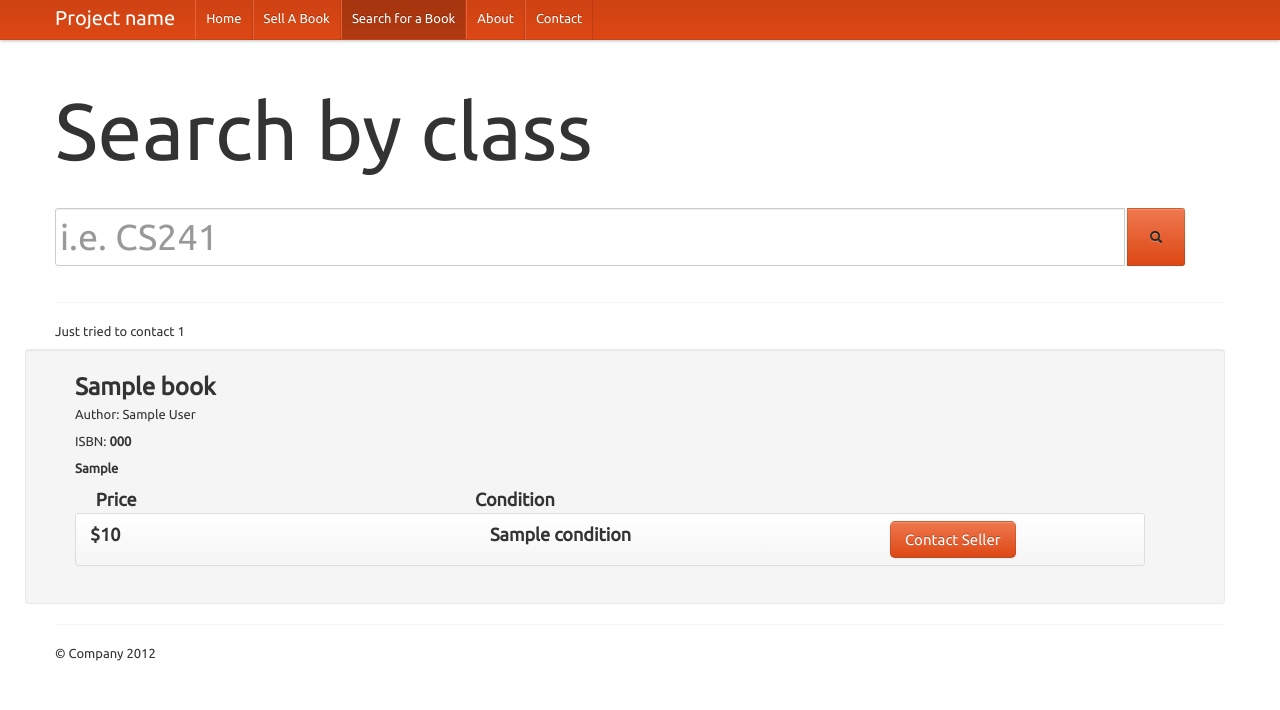
After one commit to Satshabad/theBooklistr-website, a Django app: template templates/search.html in a window 1280 px wide. The commit adds this page. Shown: the top 710 px of the page. Run offline with Django 3.2, Linux system fonts and the light colour scheme; the template is opened without the code that fills it: most values are stand-ins (such as "Sample title", 1, 10 or a date in 2020); some libraries are stand-ins or nearby versions.

Commit message:
refactored, added contactseller page

```diff
--- a/hellodjango/urls.py
+++ b/hellodjango/urls.py
@@ -18,10 +18,11 @@ urlpatterns = patterns('',
 
     url(r'^$', 'app.views.index'),
     url(r'^sell$', 'app.views.sell', name='sell'),
-    url(r'^search$', 'app.views.buy', name='buy'),
+    url(r'^search$', 'app.views.search', name='search'),
     url(r'^about$', 'app.views.about', name='about'),
     url(r'^contact$', 'app.views.contact', name='contact'),
-    url(r'^thanks$', 'app.views.thanks', name='thanks')
+    url(r'^thanks$', 'app.views.thanks', name='thanks'),
+    url(r'^contactseller$', 'app.views.contactseller', name='contactseller')
 )
 urlpatterns += patterns('',
 (r'^static/(?P<path>.*)$', 'django.views.static.serve', {'document_root': hellodjango.settings.STATIC_ROOT}),
--- a/templates/search-selection.html
+++ b/templates/search-selection.html
@@ -115,7 +115,7 @@
     {% for section in sections %}
         <div class = "row well">
             <div class = "span11">
-                <h2><a href="/search?s={{ section.section_id }}&q={{ courseid }}">{{ section.name }} - {{ section.instructor }}</a></h2>
+                <h2><a href="/search?s={{ section.section_id }}&q={{ coursename }}">{{ section.name }} - {{ section.instructor }}</a></h2>
 
             </div>
         </div>
--- /dev/null
+++ b/templates/search.html
@@ -0,0 +1,197 @@
+{% load bootstrap %}
+<!DOCTYPE html>
+<html xmlns="http://www.w3.org/1999/xhtml" xml:lang="en" lang="en">
+	<head>
+		<title>Search</title>
+		<meta http-equiv="content-type" content="text/html;charset=utf-8" />
+		<meta name="viewport" content="width=device-width, initial-scale=1.0">
+		<!-- Le styles -->
+		<link href="../static/css/bootstrap.css" rel="stylesheet">
+		<style type="text/css">
+			body {
+				padding-top: 60px;
+				padding-bottom: 40px;
+			}
+			#search #search-area #search-box button {
+				height: 58px;
+				width: 58px;
+			}
+			#search #search-area #search-box input {
+				height: 48px;
+				line-height: 1.5;
+				font-size: 36px;
+			}
+			.visuallyhidden {
+				height: 1px;
+				width: 1px;
+				margin: -1px;
+				padding: 0;
+				border: 0;
+				clip: rect(0 0 0 0);
+				position: absolute;
+				overflow: hidden;
+			}
+			#search #main-title {
+				margin-top: 30px;
+			}
+			#search #main-title h1 {
+				font-weight: 300;
+				font-size: 80px;
+				height: 100px;
+				line-height: 1;
+			}
+
+		</style>
+		<link href="../static/css/bootstrap-responsive.css" rel="stylesheet">
+		<!-- Le HTML5 shim, for IE6-8 support of HTML5 elements -->
+		<!--[if lt IE 9]>
+		<script src="http://html5shim.googlecode.com/svn/trunk/html5.js"></script>
+		<![endif]-->
+		<!-- Le fav and touch icons -->
+		<link rel="shortcut icon" href="../static/ico/favicon.ico">
+		<link rel="apple-touch-icon-precomposed" sizes="144x144" href="../static/ico/apple-touch-icon-144-precomposed.png">
+		<link rel="apple-touch-icon-precomposed" sizes="114x114" href="../static/ico/apple-touch-icon-114-precomposed.png">
+		<link rel="apple-touch-icon-precomposed" sizes="72x72" href="../static/ico/apple-touch-icon-72-precomposed.png">
+		<link rel="apple-touch-icon-precomposed" href="../static/ico/apple-touch-icon-57-precomposed.png">
+	</head>
+	<body id="search">
+		<div class="navbar navbar-fixed-top">
+			<div class="navbar-inner">
+				<div class="container">
+					<a class="btn btn-navbar" data-toggle="collapse" data-target=".nav-collapse"> <span class="icon-bar"></span> <span class="icon-bar"></span> <span class="icon-bar"></span> </a>
+					<a class="brand" href="#">Project name</a>
+					<div class="nav-collapse">
+						<ul class="nav">
+							<li>
+								<a href="/">Home</a>
+							</li>
+							<li>
+								<a href="/sell">Sell A Book</a>
+							</li>
+							<li class="active">
+								<a href="/search">Search for a Book</a>
+							</li>
+							<li>
+								<a href="/about">About</a>
+							</li>
+							<li>
+								<a href="/contact">Contact</a>
+							</li>
+						</ul>
+					</div><!--/.nav-collapse -->
+				</div>
+			</div>
+		</div>
+		<!--/End navbar section -->
+		<!-- main content -->
+		<div class="container">
+			<div class="row">
+				<div id="main-title" class="span8">
+					<h1>Search by class</h1>
+				</div>
+			</div>
+			<br>
+			<div class="row">
+				<div class="span12">
+					<div id="search-area">
+						<form class="form-search" method="GET" action="/search">
+							<div class="control-group">
+								<div class="controls">
+									<div id="search-box" class="input-append">
+										<input id="id_q" name="q" type="text" placeholder="i.e. CS241" class="span11 input-large">
+										<button class="btn btn-primary" type="submit">
+											<i class="icon-search"></i><span class="visuallyhidden">Search</span>
+										</button>
+									</div>
+								</div>
+							</div>
+						</form>
+					</div>
+				</div>
+			</div>
+			<hr>
+			<p>
+				Just tried to contact {{ post_id }}
+			</p>
+			<!-- begin search results -->
+			{% for book in books %}
+			<div class = "row well">
+				<div class = "span11">
+					<h2>{{ book.title }}</h2>
+					<p>
+						Author: {{ book.author }}
+					</p>
+					<p>
+						ISBN: <b>{{ book.isbn }}</b>
+					</p>
+					{% if book.ReqOrOpt == 'Required' %}
+					<p style="color:red">
+						<b>{{ book.ReqOrOpt }}</b>
+					</p>
+					{% else %}
+					<p>
+						<b>{{ book.ReqOrOpt }}</b>
+					</p>
+					{% endif %}
+
+					{% if book.listings %}
+					<div class="container">
+						<div class='row'>
+							<div class="span4">
+								<h3>&nbsp;&nbsp;&nbsp;&nbsp;&nbsp;Price</h3>
+							</div>
+							<div class="span4">
+								<h3>Condition</h3>
+							</div>
+						</div>
+					</div>
+					{% for post in book.listings %}
+					<ul class="breadcrumb">
+						<div class="container">
+							<div class='row'>
+								<div class="span4">
+									<h3>${{ post.price }}</h3>
+								</div>
+								<div class="span4">
+									<h3>{{ post.condition }}</h3>
+								</div>
+								<form method="GET" action="/contactseller">
+									<div class="span4">
+										<input class="btn btn-primary btn-large" type="submit" value="Contact Seller">
+									</div>
+									<input type="hidden" value="{{ post.id }}" name="postid"></input>
+								</form>
+							</div>
+						</div>
+					</ul>
+					{% endfor %}
+					{% endif %}
+				</div>
+			</div>
+			{% endfor %}
+			<hr>
+			<footer>
+				<p>
+					&copy; Company 2012
+				</p>
+			</footer>
+		</div>
+		<!-- /container end of main content-->
+		<!-- Le javascript
+		================================================== -->
+		<!-- Placed at the end of the document so the pages load faster -->
+		<script src="../static/js/jquery.js"></script>
+		<script src="../static/js/bootstrap-transition.js"></script>
+		<script src="../static/js/bootstrap-alert.js"></script>
+		<script src="../static/js/bootstrap-modal.js"></script>
+		<script src="../static/js/bootstrap-dropdown.js"></script>
+		<script src="../static/js/bootstrap-scrollspy.js"></script>
+		<script src="../static/js/bootstrap-tab.js"></script>
+		<script src="../static/js/bootstrap-tooltip.js"></script>
+		<script src="../static/js/bootstrap-popover.js"></script>
+		<script src="../static/js/bootstrap-button.js"></script>
+		<script src="../static/js/bootstrap-collapse.js"></script>
+		<script src="../static/js/bootstrap-carousel.js"></script>
+		<script src="../static/js/bootstrap-typeahead.js"></script>
+	</body>
+</html>
```
Also changed, not shown: app/views.py (+72 -49 lines), templates/buy.html (deleted, +0 -199 lines), templates/contactseller.html (added, +96 -0 lines).
